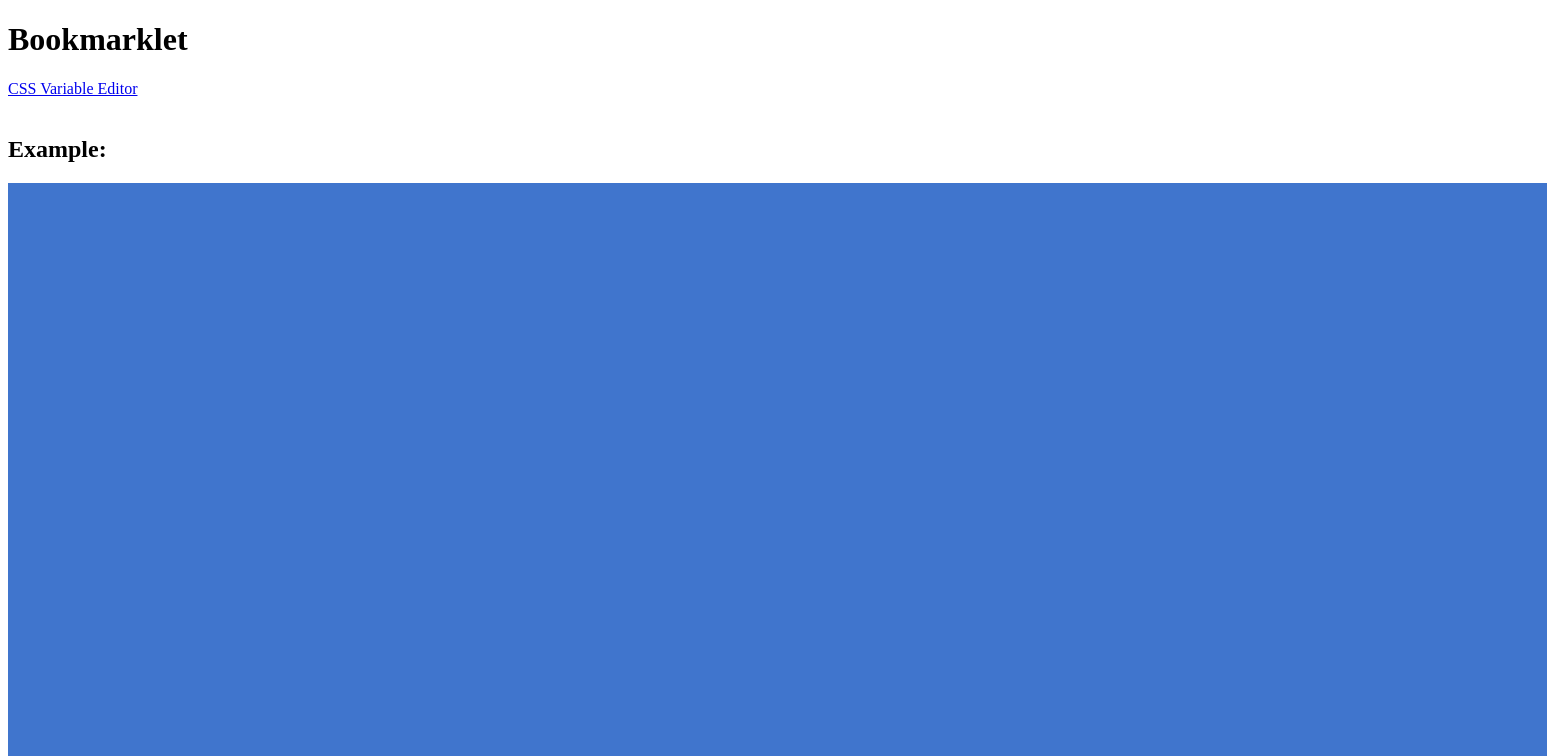
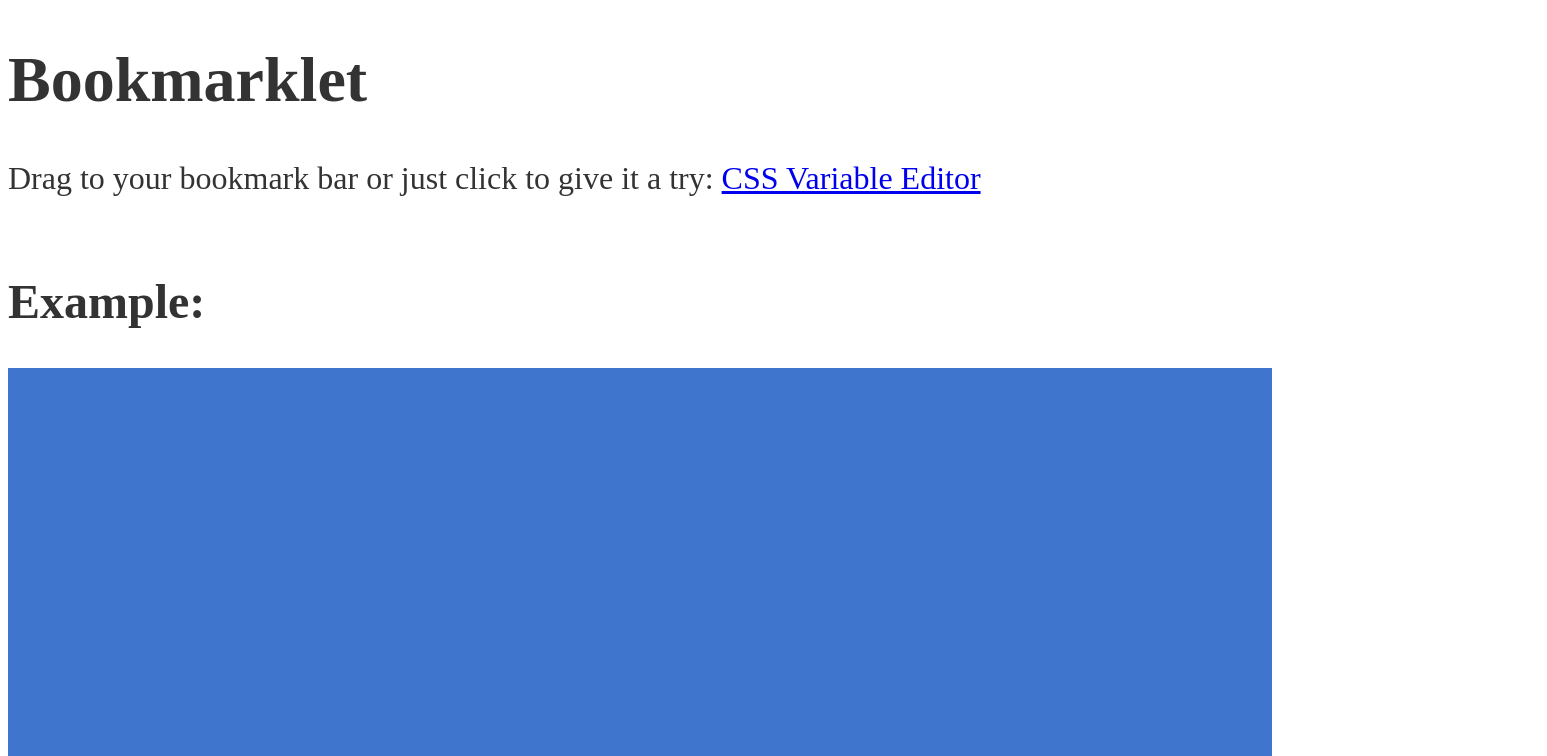
Before and after one commit to kjbrum/css-variable-editor, a website: page index.html in a window 1280 px wide. Shown: the top 756 px of the page, 1547 px wide, since content can reach past the window. Drawn offline with Linux system fonts and the light colour scheme; no server answers.

Commit message:
Make the site interactive

```diff
--- a/index.html
+++ b/index.html
@@ -16,10 +16,28 @@
             }
             rawFile.send(null);
         </script>
+
+        <style>
+            :root {
+                --background-color: #ffffff;
+                --font-color: #333333;
+                --font-size: 2rem;
+            }
+
+            body {
+                font-size: var(--font-size);
+                color: var(--font-color);
+                background-color: var(--background-color);
+            }
+
+            img {
+                max-width: 100%;
+            }
+        </style>
     </head>
     <body>
         <h1>Bookmarklet</h1>
-        <a href="#" id="bookmarklet">CSS Variable Editor</a>
+        Drag to your bookmark bar or just click to give it a try: <a href="#" id="bookmarklet">CSS Variable Editor</a>
 
         <br>
         <br>
```
